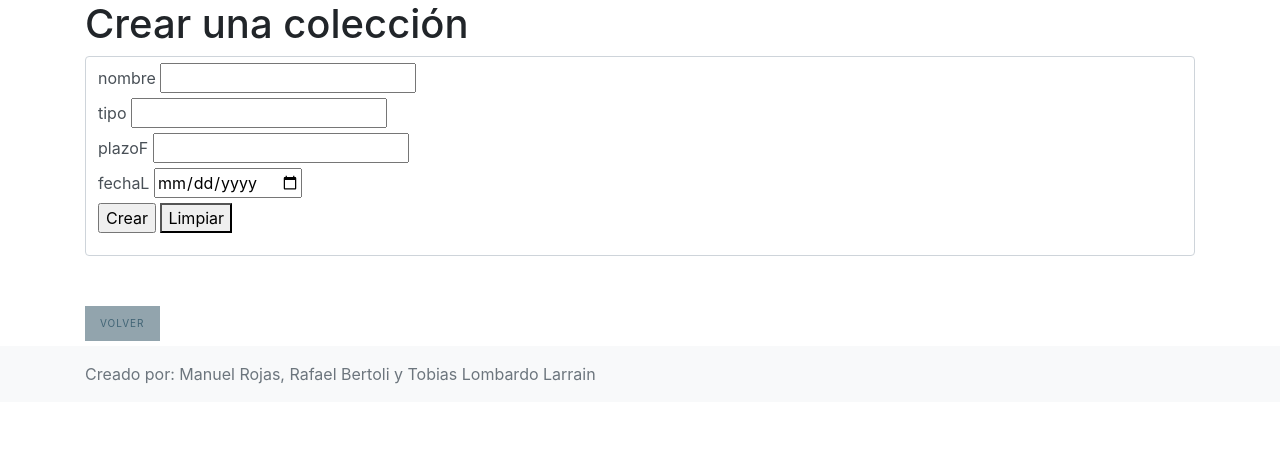
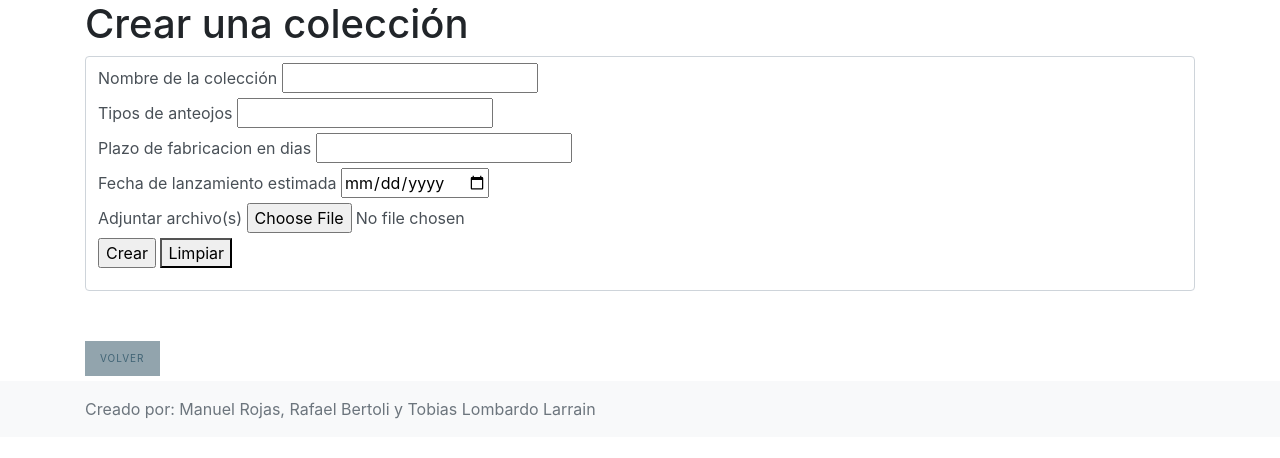
Before and after one commit to mugen-2/DSSD, a Flask app: page /colecciones/nuevo in a window 1280 px wide. Shown: the top 458 px of the page. Run offline with Flask 2, Linux system fonts and the light colour scheme; some libraries are stand-ins or nearby versions.

Commit message:
Ya anda el formulario masomenos

```diff
--- a/app/forms/collection_form.py
+++ b/app/forms/collection_form.py
@@ -4,6 +4,7 @@ from sqlalchemy.sql.expression import true
 from wtforms import StringField, PasswordField, SubmitField, SelectMultipleField, HiddenField, DateField
 from wtforms.validators import DataRequired, EqualTo, Length, ValidationError, Email
 from wtforms.fields.html5 import EmailField, IntegerField
+from app.models.collection import Collection
 
 
 class Form_collection_new(FlaskForm):
@@ -20,5 +21,6 @@ class Form_collection_new(FlaskForm):
     fechaL= DateField('fechaL',
         validators=[DataRequired( message = "el campo es obligatorio")])
 
-    adicional= StringField('adicional',
-        validators=[DataRequired( message = "el campo es obligatorio")])
+    def validate_nombre(form, nombre):
+        if ((Collection.query.filter_by(nombre=nombre.data).first()) != None):
+            raise ValidationError("el nombre de coleccion no esta disponible")
--- a/app/resources/collection.py
+++ b/app/resources/collection.py
@@ -11,7 +11,10 @@ from flask_login import login_required,current_user
 from app.models.collection import Collection
 
 def index():
-    return render_template("collection/index.html")
+    page =request.args.get('page',1,type=int)
+    collections = Collection.query.order_by(Collection.nombre)\
+            .paginate(page=page, per_page=5, error_out=False)
+    return render_template("collection/index.html",collections=collections)
 
 def new():
     form = Form_collection_new()
@@ -20,11 +23,12 @@ def new():
 def create():
     form = Form_collection_new()
     if (form.validate_on_submit()):
+        print('wtf')
         nombre = request.form.get("nombre")
         tipo = request.form.get("tipo")
         plazoF = request.form.get("plazoF")
         fechaL = request.form.get("fechaL")
-        adicional = request.form.get("adicional")
-        Collection.crear(nombre, tipo, plazoF, fechaL, adicional)
-        return redirect(url_for("/"))
+        adicional = request.form.get("adi")
+        Collection.crear(nombre, tipo, plazoF, fechaL)
+        return redirect(url_for("collection_index"))
     return render_template("collection/new.html",form=form)
--- a/app/templates/collection/index.html
+++ b/app/templates/collection/index.html
@@ -7,6 +7,12 @@
 
 {% block content %}
   <h1>Colecciones</h1>
+
+  {% for collection in collections.items %}
+  <li>
+    {{ collection.nombre }}
+  </li>
+  {% endfor %}
   <a href="{{ url_for('collection_new') }}" class="link">Nueva</a>
 
   <a href="{{ url_for('home') }}" class="link">Volver</a>
--- a/app/templates/collection/new.html
+++ b/app/templates/collection/new.html
@@ -7,30 +7,34 @@
   <h1>Crear una colección </h1>
   <form class="form-control" action="{{ url_for('collection_create') }}" method="POST" novalidate>
     {{form.hidden_tag()}}
-    {{form.nombre.label}}
+    <label for="nombre">Nombre de la colección</label>
     {{form.nombre}}
     {% for error in form.nombre.errors %}
       <span style="color:red;" >{{error}}</span>
     {% endfor %}
     <br>
-    {{form.tipo.label}}
+    <label for="tipo">Tipos de anteojos</label>
     {{form.tipo}}
     {% for error in form.tipo.errors %}
     <span style="color:red;" >{{error}}</span>
     {% endfor %}
     <br>
-    {{form.plazoF.label}}
+    <label for="plazoF">Plazo de fabricacion en dias</label>
     {{form.plazoF}}
     {% for error in form.plazoF.errors %}
     <span style="color:red;" >{{error}}</span>
     {% endfor %}
     <br>
-    {{form.fechaL.label}}
+    <label for="fechaL">Fecha de lanzamiento estimada</label>
     {{form.fechaL}}
     {% for error in form.fechaL.errors %}
     <span style="color:red;" >{{error}}</span>
     {% endfor %}
     <br>
+
+    <label for="adi">Adjuntar archivo(s)</label>
+
+    <input type="file" id="adi" name="adi">
 
     <p>
       <input type="submit" value="Crear">
```
Also changed, not shown: app/models/collection.py (+3 -5 lines).
